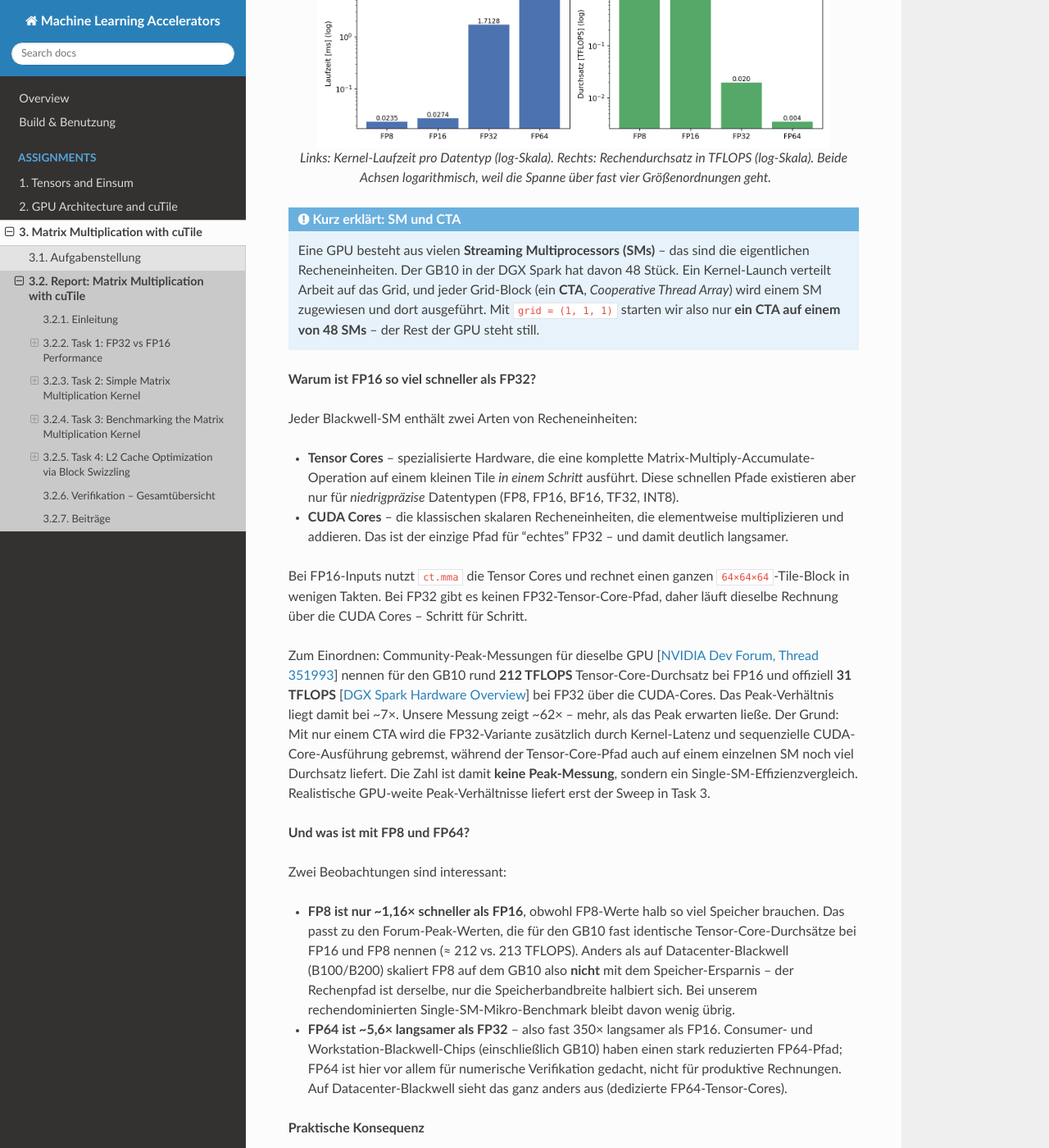
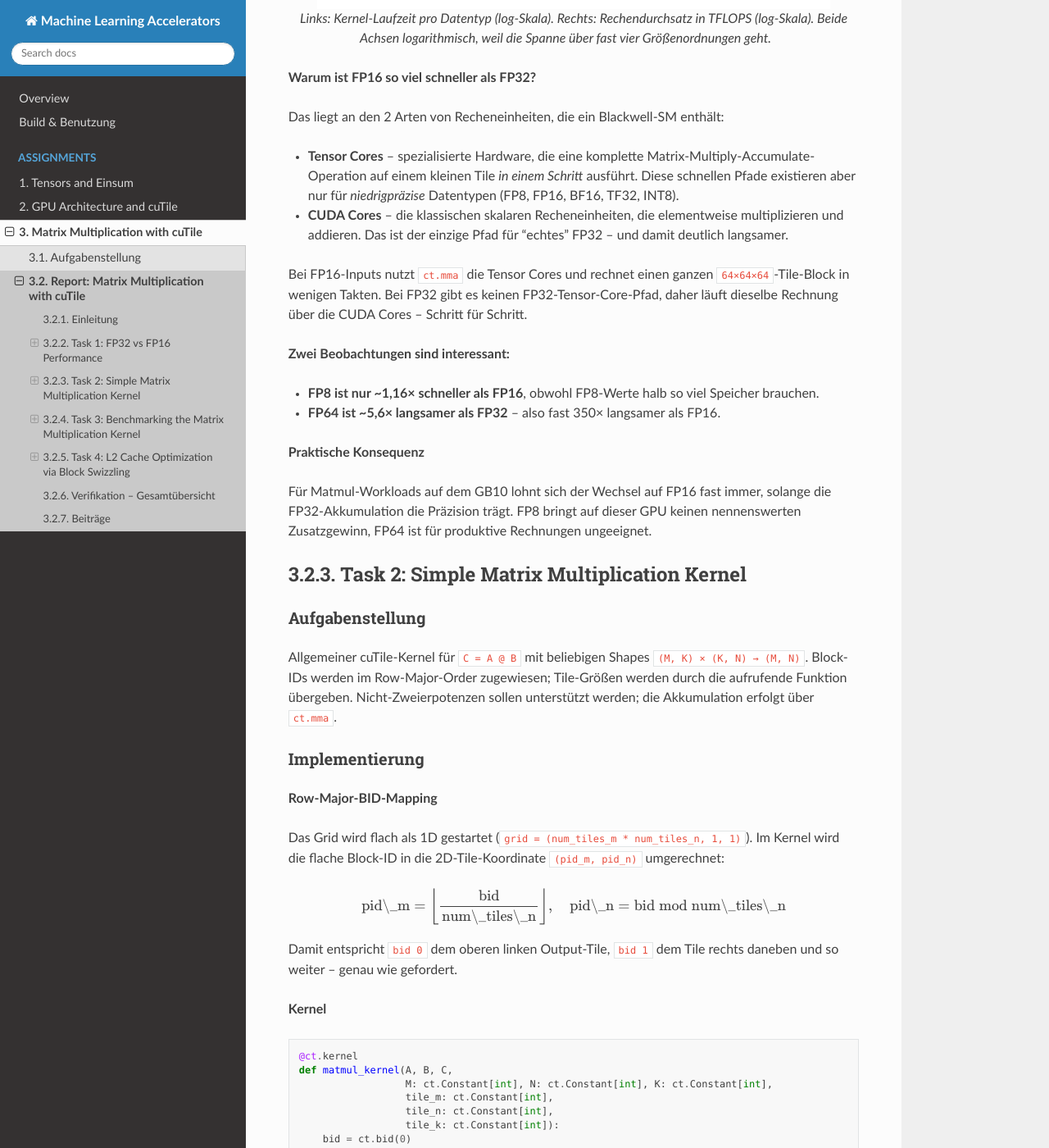
Before and after one commit to Intelligence420/mla, a Sphinx documentation site: the page built from sphinx/source/chapters/03_matrix_multiplication_with_cutile/loesung.rst, in a window 1280 px wide and 1400 px high, scrolled down 3124 px. Shown: the whole window at 82% size. Built offline with Sphinx 7.4.7 and the Read the Docs theme 3.1.0, drawn with Linux system fonts in a browser that asks for light colours; some of the changed text lies outside the part shown.

Commit message:
fix + update sphinx doku task1
Co-authored-by: Copilot <copilot@github.com>

```diff
--- a/sphinx/source/chapters/03_matrix_multiplication_with_cutile/loesung.rst
+++ b/sphinx/source/chapters/03_matrix_multiplication_with_cutile/loesung.rst
@@ -61,10 +61,6 @@ K-Iterationen:
            acc = ct.mma(a_tile, b_tile, acc)
        ct.store(C, index=(0, 0), tile=acc)
 
-Der FP32-Kernel ist bis auf den Input-dtype identisch. Der Unterschied
-liegt ausschließlich in den Datentypen der Tensoren, die der Host
-übergibt – die Kernel-Logik ist dieselbe.
-
 **Host-Funktionen**
 
 .. code-block:: python
@@ -75,9 +71,7 @@ liegt ausschließlich in den Datentypen der Tensoren, die der Host
                  (1, 1, 1), kernel_fp16, (A, B, C))
        return C
 
-Die FP32-Variante ist strukturell identisch. ``C`` wird in beiden Fällen
-als FP32-Tensor alloziert, weil ``ct.mma`` den Akkumulator stets in FP32
-hält.
+Die FP32-Variante ist strukturell identisch. Akkumulator in beiden Fällen FP32.
 
 Ergänzung aus Interesse: FP8 und FP64
 --------------------------------------
@@ -91,8 +85,6 @@ aufgebaut, nur mit anderem Input-/Akkumulator-dtype:
 * ``kernel_fp8``  – Inputs in ``torch.float8_e4m3fn``, Akkumulator FP32
 * ``kernel_fp64`` – Inputs und Akkumulator in FP64
 
-Das erlaubt einen Vergleich über die gesamte Präzisionsskala, mit der
-Blackwell-Tensor-Cores umgehen können.
 
 Verifikation
 -------------
@@ -164,20 +156,9 @@ Umgerechnet in TFLOPS (:math:`2 \cdot M \cdot N \cdot K \approx 33{,}55\,\text{M
    in TFLOPS (log-Skala). Beide Achsen logarithmisch, weil die Spanne
    über fast vier Größenordnungen geht.
 
-.. admonition:: Kurz erklärt: SM und CTA
-   :class: note
-
-   Eine GPU besteht aus vielen **Streaming Multiprocessors (SMs)** – das
-   sind die eigentlichen Recheneinheiten. Der GB10 in der DGX Spark hat
-   davon 48 Stück. Ein Kernel-Launch verteilt Arbeit auf das Grid, und
-   jeder Grid-Block (ein **CTA**, *Cooperative Thread Array*) wird einem
-   SM zugewiesen und dort ausgeführt. Mit ``grid = (1, 1, 1)`` starten
-   wir also nur **ein CTA auf einem von 48 SMs** – der Rest der GPU
-   steht still.
-
 **Warum ist FP16 so viel schneller als FP32?**
 
-Jeder Blackwell-SM enthält zwei Arten von Recheneinheiten:
+Das liegt an den 2 Arten von Recheneinheiten, die ein Blackwell-SM enthält:
 
 * **Tensor Cores** – spezialisierte Hardware, die eine komplette
   Matrix-Multiply-Accumulate-Operation auf einem kleinen Tile *in einem
@@ -192,44 +173,17 @@ ganzen ``64×64×64``-Tile-Block in wenigen Takten. Bei FP32 gibt es
 keinen FP32-Tensor-Core-Pfad, daher läuft dieselbe Rechnung über die
 CUDA Cores – Schritt für Schritt.
 
-Zum Einordnen: Community-Peak-Messungen für dieselbe GPU
-[`NVIDIA Dev Forum, Thread 351993 <https://forums.developer.nvidia.com/t/detailed-compute-performance-metrics-for-dgx-spark/351993>`_]
-nennen für den GB10 rund **212 TFLOPS** Tensor-Core-Durchsatz bei FP16
-und offiziell **31 TFLOPS**
-[`DGX Spark Hardware Overview <https://docs.nvidia.com/dgx/dgx-spark/hardware.html>`_]
-bei FP32 über die CUDA-Cores. Das Peak-Verhältnis liegt damit bei ~7×.
-Unsere Messung zeigt ~62× – mehr, als das Peak erwarten ließe. Der Grund:
-Mit nur einem CTA wird die FP32-Variante zusätzlich durch Kernel-Latenz
-und sequenzielle CUDA-Core-Ausführung gebremst, während der
-Tensor-Core-Pfad auch auf einem einzelnen SM noch viel Durchsatz
-liefert. Die Zahl ist damit **keine Peak-Messung**, sondern ein
-Single-SM-Effizienzvergleich. Realistische GPU-weite Peak-Verhältnisse
-liefert erst der Sweep in Task 3.
-
-**Und was ist mit FP8 und FP64?**
-
-Zwei Beobachtungen sind interessant:
+**Zwei Beobachtungen sind interessant:**
 
 * **FP8 ist nur ~1,16× schneller als FP16**, obwohl FP8-Werte halb so
-  viel Speicher brauchen. Das passt zu den Forum-Peak-Werten, die für
-  den GB10 fast identische Tensor-Core-Durchsätze bei FP16 und FP8
-  nennen (≈ 212 vs. 213 TFLOPS). Anders als auf Datacenter-Blackwell
-  (B100/B200) skaliert FP8 auf dem GB10 also **nicht** mit dem
-  Speicher-Ersparnis – der Rechenpfad ist derselbe, nur die
-  Speicherbandbreite halbiert sich. Bei unserem rechendominierten
-  Single-SM-Mikro-Benchmark bleibt davon wenig übrig.
+  viel Speicher brauchen.
 * **FP64 ist ~5,6× langsamer als FP32** – also fast 350× langsamer
-  als FP16. Consumer- und Workstation-Blackwell-Chips (einschließlich
-  GB10) haben einen stark reduzierten FP64-Pfad; FP64 ist hier vor
-  allem für numerische Verifikation gedacht, nicht für produktive
-  Rechnungen. Auf Datacenter-Blackwell sieht das ganz anders aus
-  (dedizierte FP64-Tensor-Cores).
+  als FP16.
 
 **Praktische Konsequenz**
 
 Für Matmul-Workloads auf dem GB10 lohnt sich der Wechsel auf FP16 fast
-immer, solange die FP32-Akkumulation die Präzision trägt (bei
-``K = 4096`` unproblematisch, siehe Verifikation). FP8 bringt auf dieser
+immer, solange die FP32-Akkumulation die Präzision trägt. FP8 bringt auf dieser
 GPU keinen nennenswerten Zusatzgewinn, FP64 ist für produktive
 Rechnungen ungeeignet.
 
```
